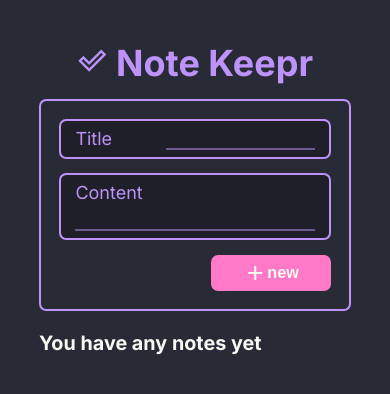
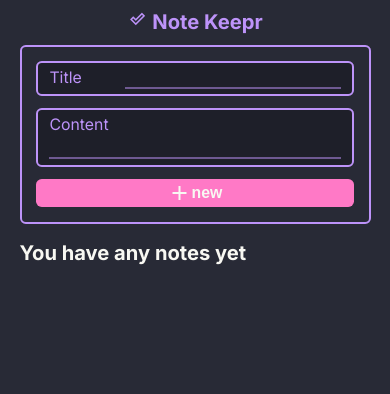
Before and after one commit to rjsudhin/mark-down-note-taking-app, a plain HTML site: page index.html in a window 390 px wide. Drawn offline with nearby package versions, Linux system fonts and the light colour scheme.

Commit message:
media quires and all font-size working responsive

```diff
--- a/css/styles.css
+++ b/css/styles.css
@@ -17,11 +17,15 @@
   --border-curve: 0.4rem;
   --hightlight-yellow: #f1fa8c;
   --red-icon: #ff5555;
+  --font-base: clamp(0.9rem, 1.5vw, 1.2rem);
+  --font-heading: clamp(1.4rem, 2.5vw, 2rem);
+  --font-subtitle: clamp(1.1rem, 2vw, 1.5rem);
+  --font-note: clamp(0.9rem, 1.3vw, 1.1rem);
 }
 
 html {
   font-family: "Inter", sans-serif;
-  font-size: 18px;
+  font-size: var(--font-base);
   line-height: 1.5;
 }
 
@@ -39,15 +43,22 @@ body {
 }
 
 /* header section */
+#header {
+  width: 100%;
+  display: flex;
+  justify-content: center;
+  align-items: center;
+}
+
 #title-heading {
   color: var(--accent-purple);
   text-align: center;
-  font-size: 2rem;
+  font-size: var(--font-heading);
   margin-bottom: 0.5rem;
 }
 
 #title-heading span {
-  font-size: 1.7rem;
+  font-size: var(--font-heading);
 }
 /* header section */
 
@@ -93,7 +104,7 @@ body {
 }
 
 .note-item label {
-  font-size: 1rem;
+  font-size: var(--font-subtitle);
   color: var(--accent-purple);
 }
 
@@ -108,7 +119,7 @@ body {
   color: var(--white-text);
   opacity: 0.5;
   padding: 0.2rem 1rem;
-  font-size: 0.8rem;
+  font-size: var(--font-base);
 }
 
 
@@ -119,7 +130,7 @@ body {
   border: none;
   border-radius: var(--border-curve);
   color: var(--white-text);
-  font-size: 0.9rem;
+  font-size: var(--font-subtitle);
   font-weight: bold;
   display: flex;
   justify-content: center;
@@ -131,7 +142,7 @@ body {
 
 /* note heading */
 #note-section-heading {
-  font-size: 1.1rem;
+  font-size: var(--font-heading);
   color: var(--white-text);
   margin: 1rem 0;
 }
@@ -188,3 +199,25 @@ body {
 }
 
 /* Note - section */
+
+@media (max-width: 680px) {
+  #container {
+    width: 90%;
+    margin: 0.5rem 0;
+    max-width: unset;
+  }
+
+  #container .note-taking-section .note-item .add-note-btn{
+    width: 100%
+  }
+
+  #container #added-note-section-container .note-card .other-components {
+    flex-direction: column;
+    align-items: flex-start;
+    gap: 1rem;
+  }
+
+  #container #added-note-section-container .note-card .other-components span {
+    align-self: flex-end;
+  }
+}
```
